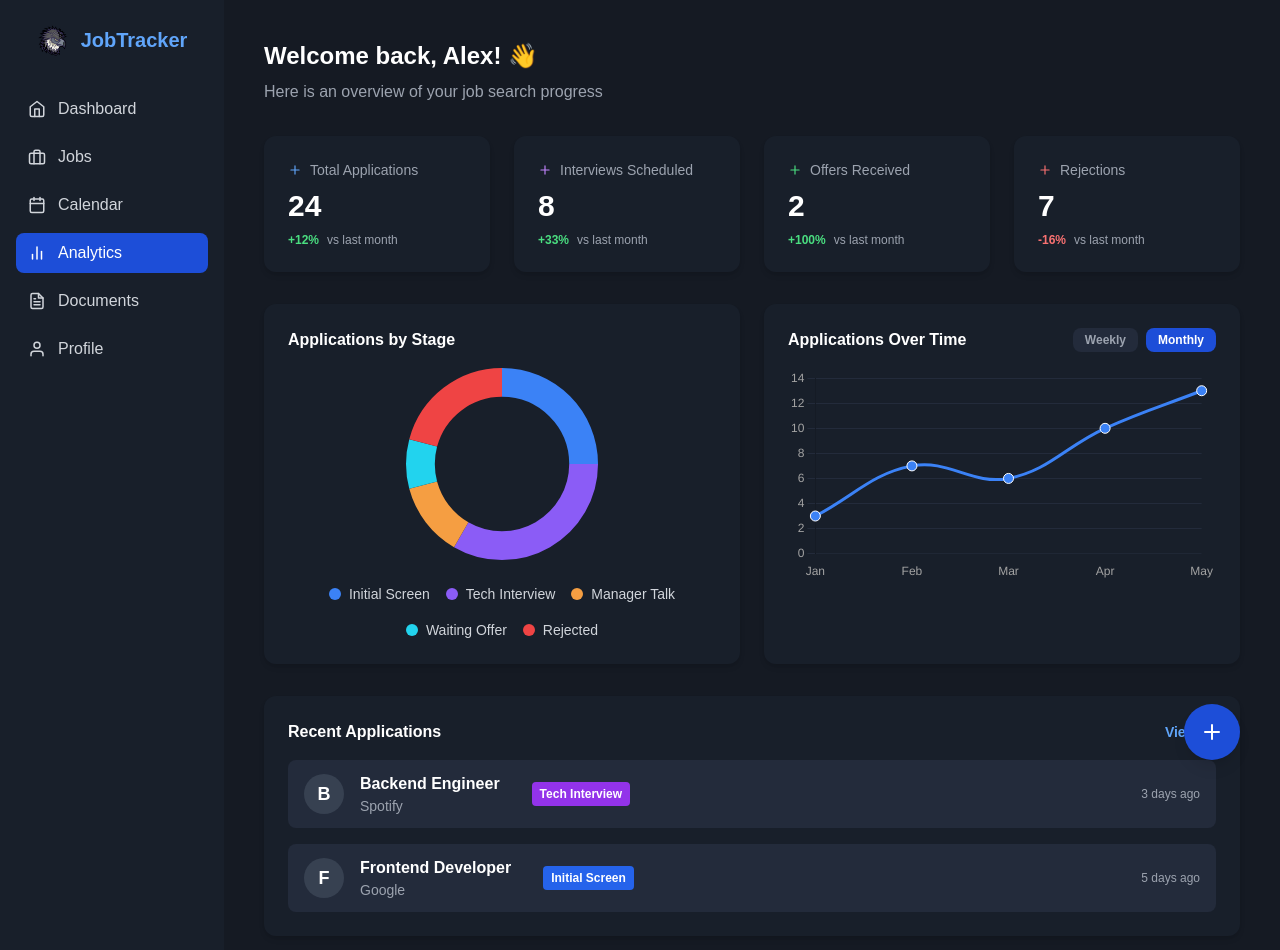
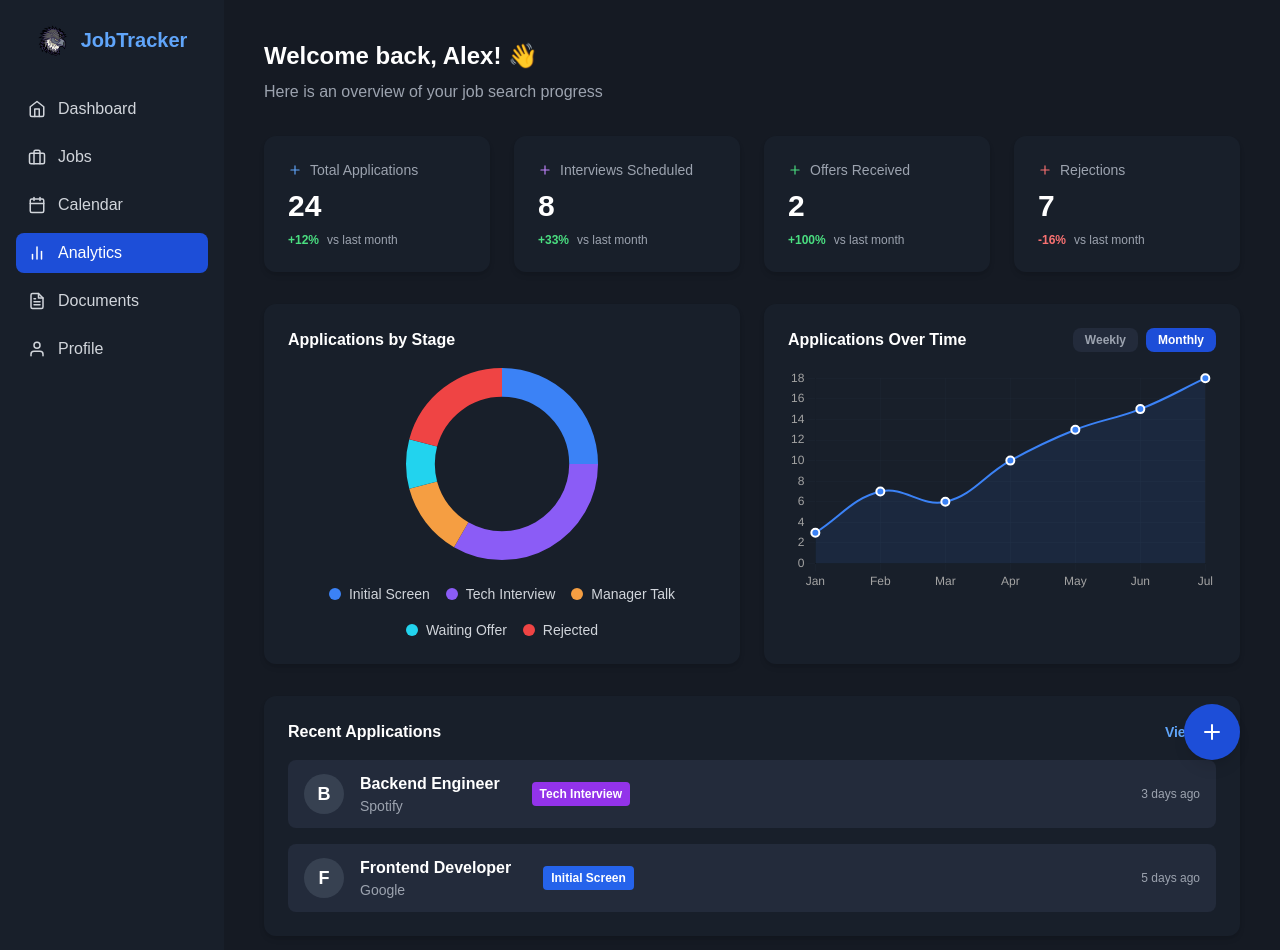
Before and after one commit to guimartinsalmeida/jobtracker, a Next.js app in the folder jobtracker-frontend/: page /analitycs in a window 1280 px wide. Shown: the top 950 px of the page. Built offline with nearby package versions, Linux system fonts and the light colour scheme.

Commit message:
improoving the graph analytics

```diff
--- a/jobtracker-frontend/app/analitycs/page.tsx
+++ b/jobtracker-frontend/app/analitycs/page.tsx
@@ -12,6 +12,8 @@ import {
   PointElement,
   LineElement,
   Title,
+  TooltipItem,
+  ChartData,
 } from 'chart.js';
 import 'chart.js/auto';
 
@@ -82,36 +84,77 @@ const doughnutOptions = {
   },
 };
 
-const lineData = {
-  labels: ['Jan', 'Feb', 'Mar', 'Apr', 'May'],
+const lineData: ChartData<'line'> = {
+  labels: ['Jan', 'Feb', 'Mar', 'Apr', 'May', 'Jun', 'Jul'],
   datasets: [
     {
       label: 'Applications',
-      data: [3, 7, 6, 10, 13],
-      fill: false,
+      data: [3, 7, 6, 10, 13, 15, 18],
+      fill: true,
+      backgroundColor: 'rgba(59, 130, 246, 0.1)',
       borderColor: '#3B82F6',
       tension: 0.4,
       pointBackgroundColor: '#3B82F6',
       pointBorderColor: '#fff',
-      pointRadius: 5,
+      pointRadius: 4,
+      pointHoverRadius: 6,
+      borderWidth: 2,
     },
   ],
 };
 
 const lineOptions = {
+  responsive: true,
+  maintainAspectRatio: false,
   plugins: {
     legend: { display: false },
+    tooltip: {
+      backgroundColor: 'rgba(24, 31, 42, 0.9)',
+      titleColor: '#fff',
+      bodyColor: '#fff',
+      borderColor: '#3B82F6',
+      borderWidth: 1,
+      padding: 12,
+      displayColors: false,
+      callbacks: {
+        label: function(context: TooltipItem<'line'>) {
+          return `Applications: ${context.parsed.y}`;
+        }
+      }
+    }
   },
   scales: {
     x: {
-      grid: { display: false },
-      ticks: { color: '#A3A3A3' },
+      grid: {
+        display: true,
+        color: 'rgba(35, 43, 59, 0.3)',
+        drawBorder: false
+      },
+      ticks: {
+        color: '#A3A3A3',
+        font: {
+          size: 12
+        }
+      },
     },
     y: {
-      grid: { color: '#232B3B' },
-      ticks: { color: '#A3A3A3', stepSize: 2 },
+      grid: {
+        color: 'rgba(35, 43, 59, 0.3)',
+        drawBorder: false
+      },
+      ticks: {
+        color: '#A3A3A3',
+        stepSize: 2,
+        font: {
+          size: 12
+        }
+      },
       beginAtZero: true,
     },
+  },
+  interaction: {
+    intersect: false,
+    mode: 'index' as const,
   },
 };
 
```
